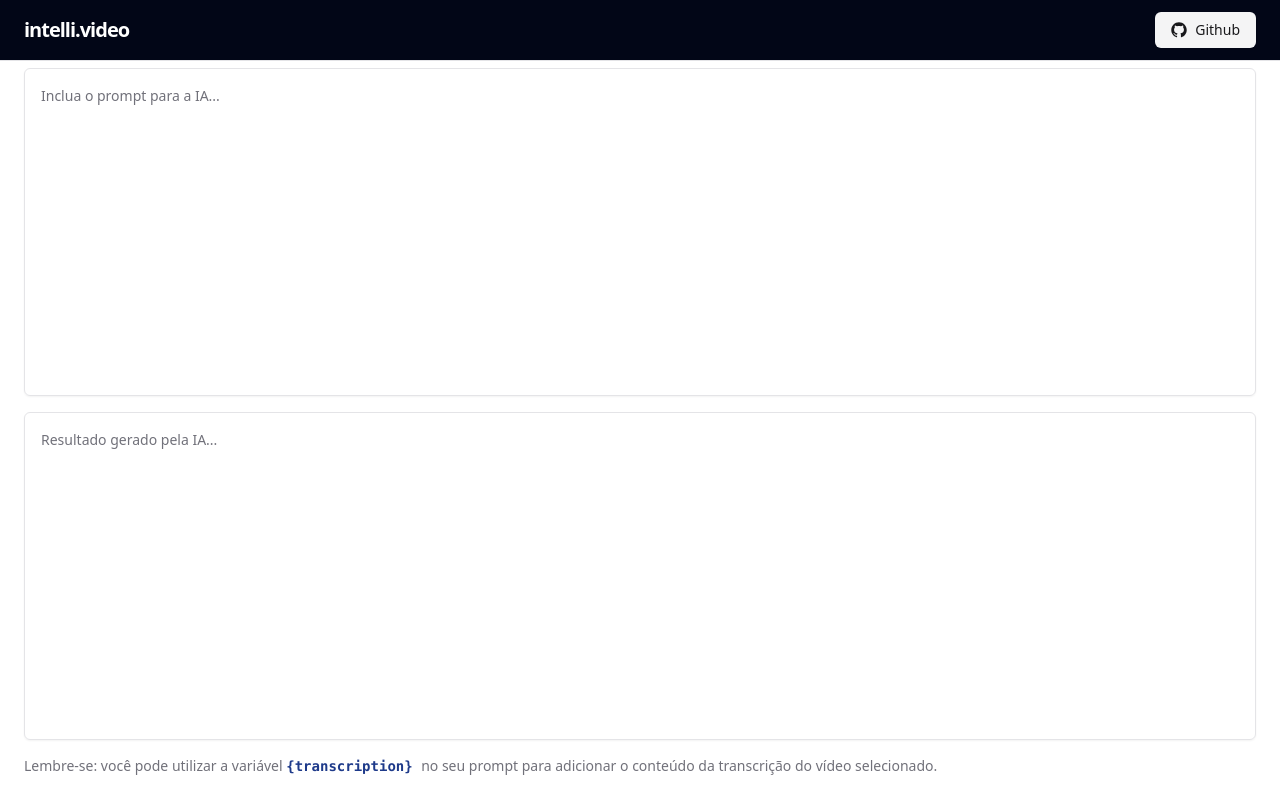
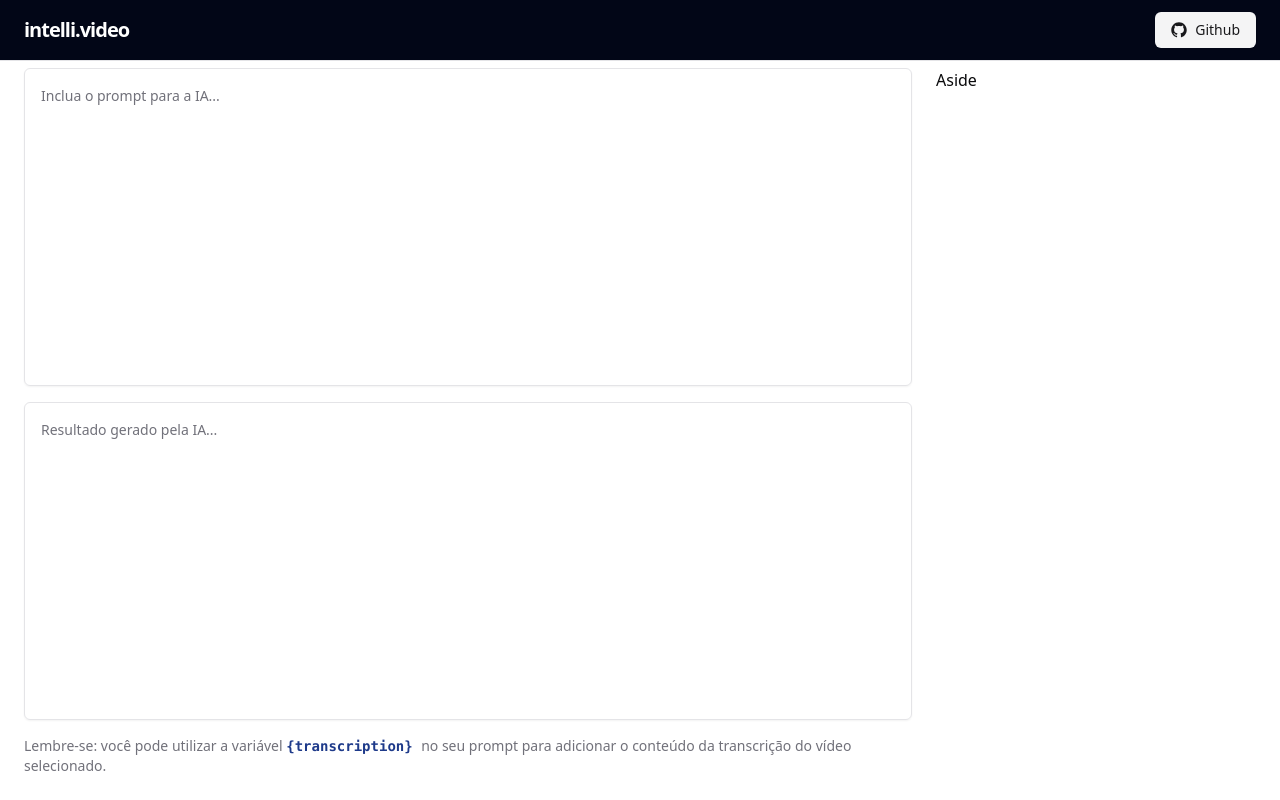
Before and after one commit to eliasgermoliato/intelli-video-ui, a React (Vite) app: page / in a window 1280 px wide. Built offline with nearby package versions, Linux system fonts and the light colour scheme.

Commit message:
feat: creating AsideContent component

```diff
--- /dev/null
+++ b/src/view/pages/Dashboard/components/AsideContent.tsx
@@ -0,0 +1,3 @@
+export function AsideContent() {
+  return <aside className="w-80 space-y-6">Aside</aside>;
+}
--- a/src/view/pages/Dashboard/index.tsx
+++ b/src/view/pages/Dashboard/index.tsx
@@ -1,4 +1,5 @@
 import { GeneratedContent } from "./components/GeneratedContent";
+import { AsideContent } from "./components/AsideContent";
 import { Button } from "@/view/components/ui/Button";
 import { GitHubLogoIcon } from "@radix-ui/react-icons";
 
@@ -19,6 +20,7 @@ export function Dashboard() {
 
       <main className="mt-11 flex-1 p-6 flex gap-6">
         <GeneratedContent />
+        <AsideContent />
       </main>
     </div>
   );
```
